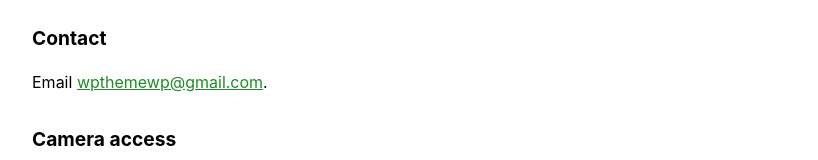
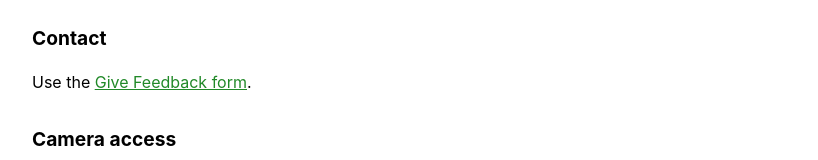
Before and after one commit to povilasbrand/qr-code-limitless-legal, a plain HTML site: page support.html in a window 1280 px wide. Shown: the part 156-316 px from the top of the page, without its empty margins (224-1042 px from the left). Drawn offline with Linux system fonts and the light colour scheme.

Commit message:
Link legal and support contacts to in-app Give Feedback form

```diff
--- a/support.html
+++ b/support.html
@@ -1,6 +1,6 @@
 <!doctype html><html lang="en"><head><meta charset="utf-8"><meta name="viewport" content="width=device-width,initial-scale=1"><title>Support — QR Code Limitless</title><style>:root{color-scheme:light dark}body{font-family:-apple-system,BlinkMacSystemFont,"Segoe UI",Roboto,sans-serif;line-height:1.6;max-width:48rem;margin:2rem auto;padding:0 1.25rem}h1{font-size:2rem;margin-bottom:.4rem}h2{font-size:1.2rem;margin-top:1.8rem}.hero{padding:1.5rem;border:1px solid #dfe6df;border-radius:18px}.muted{color:#777}.cta{display:inline-block;background:#218928;color:white;text-decoration:none;padding:.7rem 1rem;border-radius:12px;font-weight:700}a{color:#218928}</style></head><body>
 <h1>QR Code Limitless Support</h1><p class="muted">Help with scanning, QR creation, purchases and restoring Premium. No account or sign-in is required.</p>
-<h2>Contact</h2><p>Email <a href="mailto:wpthemewp@gmail.com">wpthemewp@gmail.com</a>.</p>
+<h2>Contact</h2><p>Use the <a href="feedback.html">Give Feedback form</a>.</p>
 <h2>Camera access</h2><p>Camera permission is requested when you choose to scan. If access was denied, open iOS Settings → QR Code Limitless → Camera. You can also use manual entry or image scanning where available.</p>
 <h2>Restore Premium</h2><p>Open QR Code Limitless → Settings → Subscription → Restore purchases. App Store purchases remain tied to your Apple Account even if local app data is reset.</p>
 <h2>Product information</h2><p>Product and shopping information can come from third-party databases and may be incomplete. Verify important information against the physical product or official source.</p>
```
